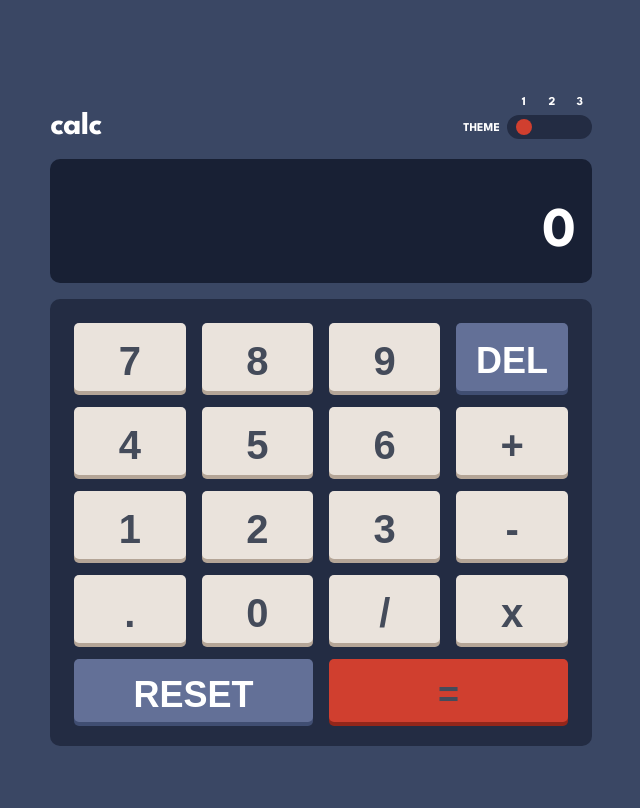
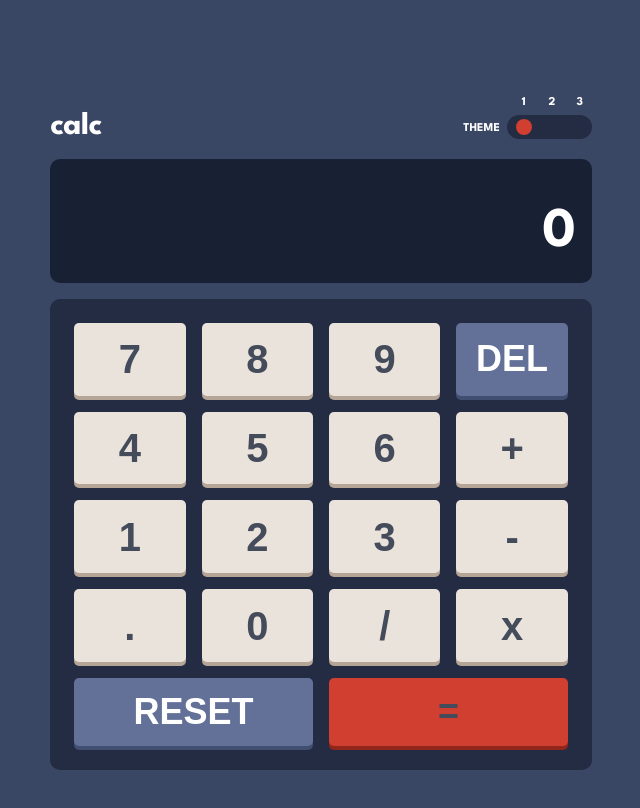
Before and after one commit to pronoia9/puny-math, a React (Vite) app: page / in a window 1280 px wide. Shown: the top 808 px of the page, without its empty margins (319-959 px from the left). Built offline with nearby package versions, Linux system fonts and the light colour scheme.

Commit message:
revert padding to prev padding

```diff
--- a/src/components/Keypad.jsx
+++ b/src/components/Keypad.jsx
@@ -34,7 +34,8 @@ const Grid = styled.div`
 
 const Button = styled.button`
   position: relative;
-  padding: 1rem 0.9rem 0.5rem 0.9rem;
+  /* padding: 1rem 0.9rem 0.5rem 0.9rem; */
+  padding: 0.9rem;
   color: var(--color-text-keys);
   font-weight: var(--font-weight);
   line-height: 1.1;
@@ -44,14 +45,16 @@ const Button = styled.button`
   box-shadow: 0px 4px 0px 0px var(--color-key1-shadow);
   transition: all 0.5s ease-in-out;
 
-  &:hover, &:focus {
+  &:hover,
+  &:focus {
     cursor: pointer;
     background-color: var(--color-key1-hover);
     transition: background-color 0.1s ease-in-out;
   }
 
   // DEL + RESET
-  &:nth-child(4), &:nth-child(17) {
+  &:nth-child(4),
+  &:nth-child(17) {
     color: var(--color-text-keys-text);
     background-color: var(--color-key2-bg);
     box-shadow: 0px 4px 0px 0px var(--color-key2-shadow);
@@ -75,14 +78,18 @@ const Button = styled.button`
     }
   }
 
-  &:nth-child(4), &:nth-child(17), &:nth-child(18) {
+  &:nth-child(4),
+  &:nth-child(17),
+  &:nth-child(18) {
     font-size: 1.95rem;
   }
 
   @media screen and (min-width: 42rem) {
     font-size: 2.5rem;
-    &:nth-child(4), &:nth-child(17), &:nth-child(18) {
-    font-size: 2.25rem;
-  }
+    &:nth-child(4),
+    &:nth-child(17),
+    &:nth-child(18) {
+      font-size: 2.25rem;
+    }
   }
 `;
```
